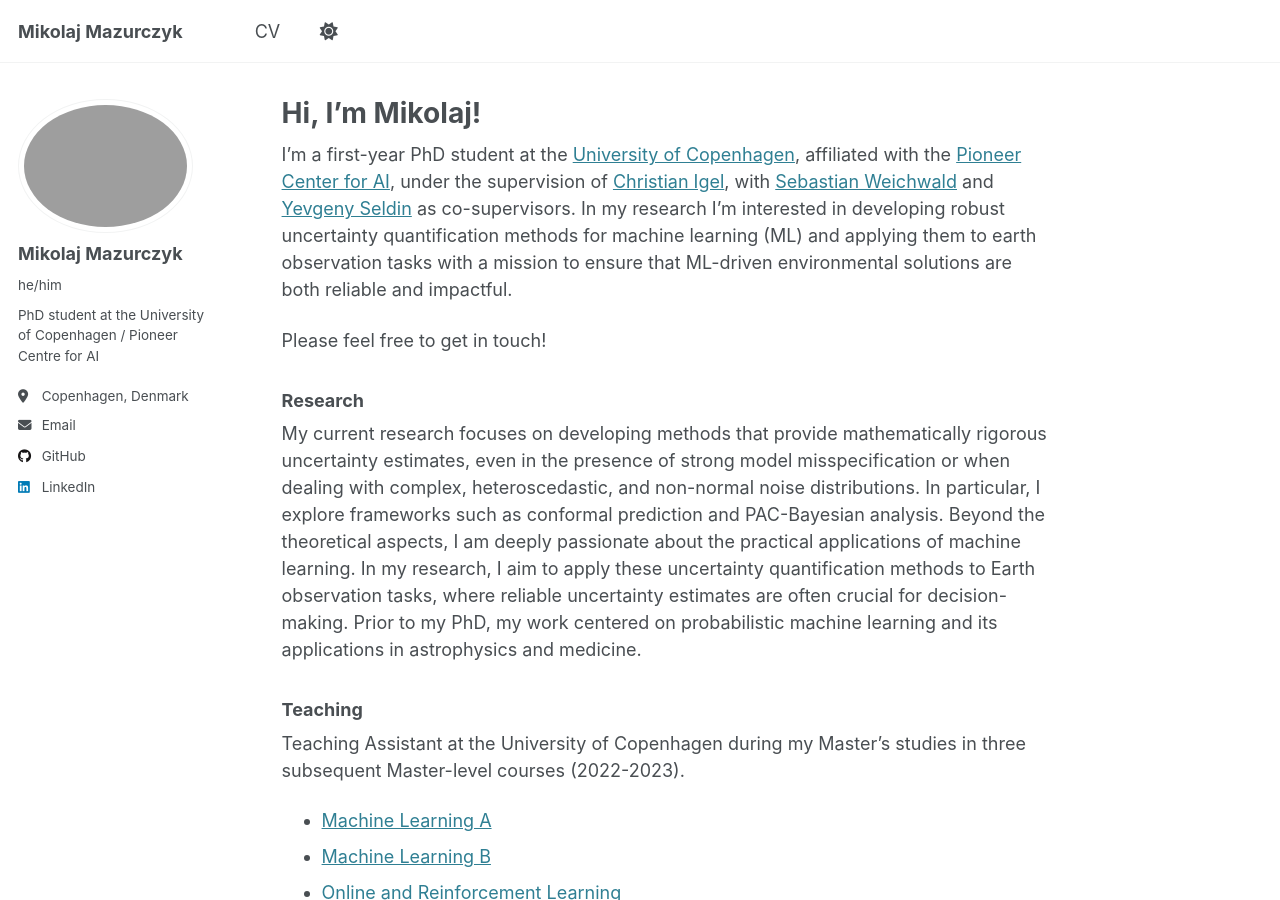
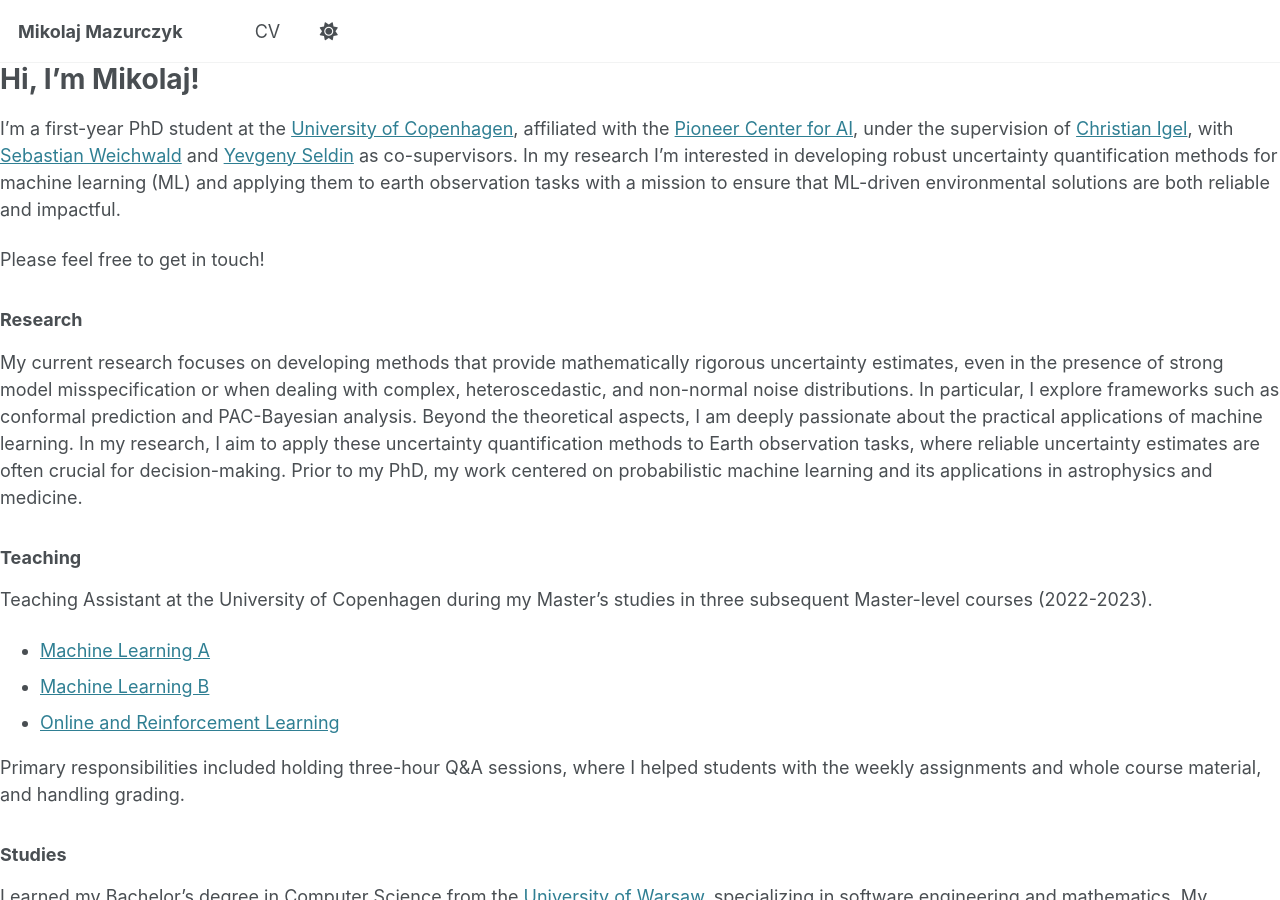
Before and after one commit to mikmaz/mikmaz.github.io, a Jekyll site: the page built from _pages/about.md, in a window 1280 px wide and 900 px high. Built offline with Jekyll 4.4.1, drawn with Linux system fonts in a browser that asks for light colours; our own code applies the rules of GitHub Pages for plain Markdown files; part of the change alters nothing that is shown.

```diff
--- a/_config.yml
+++ b/_config.yml
@@ -22,7 +22,7 @@ repository               : "mikmaz/mikmaz.github.io"
 #               Additional customization can be done by editing /_includes/author-profile.html
 author:
   # Biographic information
-  avatar           : "personal-photo-3.png"
+  avatar           : "personal-photo-3.jpg"
   name             : "Mikolaj Mazurczyk"
   pronouns         : "he/him" # example: "she/her"
   bio              : "PhD student at the University of Copenhagen / Pioneer Centre for AI"
@@ -228,60 +228,60 @@ kramdown:
 
 
 # These settings control how pages and collections are included in the site
-defaults:
-  # _posts
-  - scope:
-      path: ""
-      type: posts
-    values:
-      layout: single
-      author_profile: true
-      read_time: true
-      comments: true
-      share: true
-      related: true
-  # _pages
-  - scope:
-      path: ""
-      type: pages
-    values:
-      layout: single
-      author_profile: true
-  # _teaching
-  - scope:
-      path: ""
-      type: teaching
-    values:
-      layout: single
-      author_profile: true
-      share: true
-      comments: true
-  # _publications
-  - scope:
-      path: ""
-      type: publications
-    values:
-      layout: single
-      author_profile: true
-      share: true
-      comments: true
-  # _portfolio
-  - scope:
-      path: ""
-      type: portfolio
-    values:
-      layout: single
-      author_profile: true
-      share: true
-      comment: true
-  # _talks
-  - scope:
-      path: ""
-      type: talks
-    values:
-      layout: talk
-      author_profile: true
-      share: true
+#defaults:
+#  # _posts
+#  - scope:
+#      path: ""
+#      type: posts
+#    values:
+#      layout: single
+#      author_profile: true
+#      read_time: true
+#      comments: true
+#      share: true
+#      related: true
+#  # _pages
+#  - scope:
+#      path: ""
+#      type: pages
+#    values:
+#      layout: single
+#      author_profile: true
+#  # _teaching
+#  - scope:
+#      path: ""
+#      type: teaching
+#    values:
+#      layout: single
+#      author_profile: true
+#      share: true
+#      comments: true
+#  # _publications
+#  - scope:
+#      path: ""
+#      type: publications
+#    values:
+#      layout: single
+#      author_profile: true
+#      share: true
+#      comments: true
+#  # _portfolio
+#  - scope:
+#      path: ""
+#      type: portfolio
+#    values:
+#      layout: single
+#      author_profile: true
+#      share: true
+#      comment: true
+#  # _talks
+#  - scope:
+#      path: ""
+#      type: talks
+#    values:
+#      layout: talk
+#      author_profile: true
+#      share: true
 
 
 # Sass/SCSS
--- a/_pages/about.md
+++ b/_pages/about.md
@@ -1,11 +1,12 @@
 ---
 permalink: /
-title: "Hi, I'm Mikolaj!"
+# title: "Hi, I'm Mikolaj!"
 author_profile: true
 redirect_from:
   - /about/
   - /about.html
 ---
+# Hi, I'm Mikolaj!
 
 I’m a first-year PhD student at the [University of Copenhagen](https://www.ku.dk/en), affiliated with the [Pioneer Center for AI](https://www.aicentre.dk), under the supervision of [Christian Igel](https://christian-igel.github.io), with [Sebastian Weichwald](https://sweichwald.de) and [Yevgeny Seldin](https://sites.google.com/site/yevgenyseldin/home) as co-supervisors. In my research I’m interested in developing robust uncertainty quantification methods for machine learning (ML) and applying them to earth observation tasks with a mission to ensure that ML-driven environmental solutions are both reliable and impactful.
 
```
